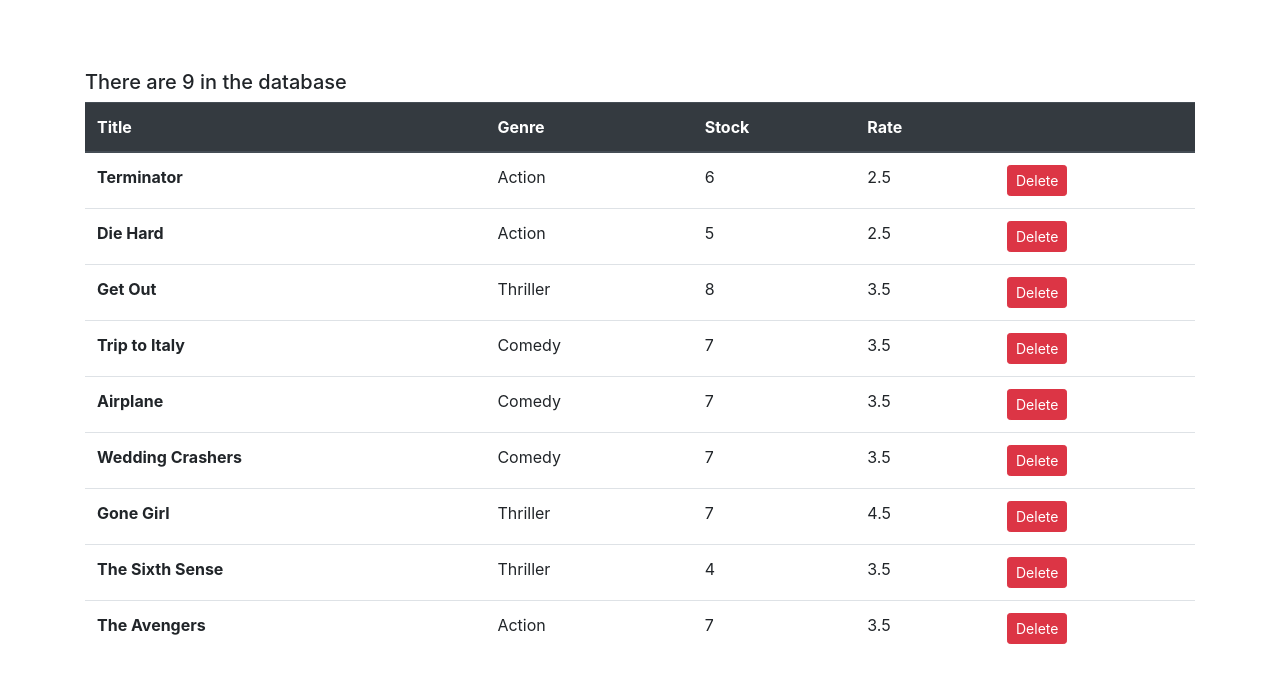
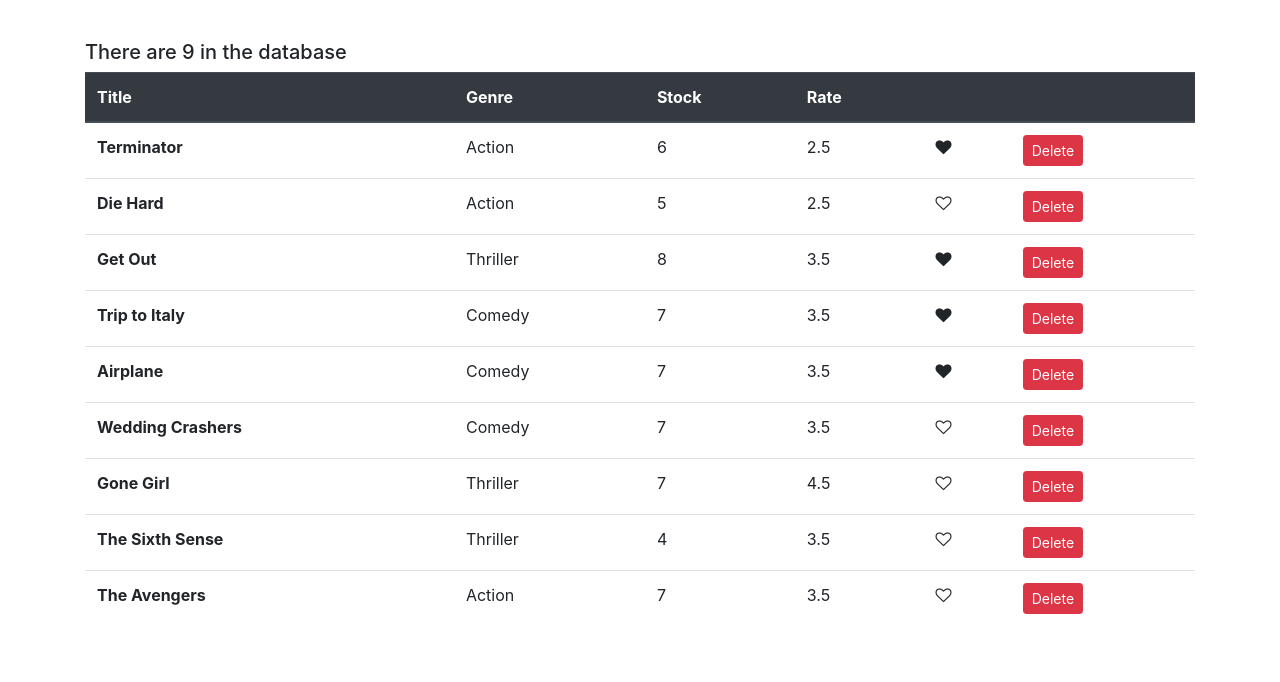
Before and after one commit to gowthamBhat/MoviePoint-React, a React (Create React App) app: page / in a window 1280 px wide. Shown: the top 682 px of the page. Built offline with nearby package versions, Linux system fonts and the light colour scheme.

Commit message:
like Emoticon

```diff
--- a/src/Services/css/MovieList.css
+++ /dev/null
@@ -1,3 +0,0 @@
-.container{
-    margin-top: 70px;
-}
--- a/src/Services/fakeMovieService.js
+++ b/src/Services/fakeMovieService.js
@@ -15,56 +15,64 @@
         title: "Die Hard",
         genre: { _id: "5b21ca3eeb7f6fbccd471818", name: "Action" },
         numberInStock: 5,
-        dailyRentalRate: 2.5
+        dailyRentalRate: 2.5,
+        liked: false
     },
     {
         _id: "5b21ca3eeb7f6fbccd471817",
         title: "Get Out",
         genre: { _id: "5b21ca3eeb7f6fbccd471820", name: "Thriller" },
         numberInStock: 8,
-        dailyRentalRate: 3.5
+        dailyRentalRate: 3.5,
+        liked: true
     },
     {
         _id: "5b21ca3eeb7f6fbccd471819",
         title: "Trip to Italy",
         genre: { _id: "5b21ca3eeb7f6fbccd471814", name: "Comedy" },
         numberInStock: 7,
-        dailyRentalRate: 3.5
+        dailyRentalRate: 3.5,
+        liked: true
     },
     {
         _id: "5b21ca3eeb7f6fbccd47181a",
         title: "Airplane",
         genre: { _id: "5b21ca3eeb7f6fbccd471814", name: "Comedy" },
         numberInStock: 7,
-        dailyRentalRate: 3.5
+        dailyRentalRate: 3.5,
+        liked: true
     },
     {
         _id: "5b21ca3eeb7f6fbccd47181b",
         title: "Wedding Crashers",
         genre: { _id: "5b21ca3eeb7f6fbccd471814", name: "Comedy" },
         numberInStock: 7,
-        dailyRentalRate: 3.5
+        dailyRentalRate: 3.5,
+        liked: false
     },
     {
         _id: "5b21ca3eeb7f6fbccd47181e",
         title: "Gone Girl",
         genre: { _id: "5b21ca3eeb7f6fbccd471820", name: "Thriller" },
         numberInStock: 7,
-        dailyRentalRate: 4.5
+        dailyRentalRate: 4.5,
+        liked: false
     },
     {
         _id: "5b21ca3eeb7f6fbccd47181f",
         title: "The Sixth Sense",
         genre: { _id: "5b21ca3eeb7f6fbccd471820", name: "Thriller" },
         numberInStock: 4,
-        dailyRentalRate: 3.5
+        dailyRentalRate: 3.5,
+        liked: false
     },
     {
         _id: "5b21ca3eeb7f6fbccd471821",
         title: "The Avengers",
         genre: { _id: "5b21ca3eeb7f6fbccd471818", name: "Action" },
         numberInStock: 7,
-        dailyRentalRate: 3.5
+        dailyRentalRate: 3.5,
+        liked: false
     }
 ];
 
--- /dev/null
+++ b/src/common/Like.jsx
@@ -0,0 +1,18 @@
+import React, { Component } from 'react'
+
+class Like extends Component {
+
+    render() {
+        const { liked, toggleLiked } = this.props
+        var heart = "fa fa-heart"
+        if (!liked.liked)
+            heart += "-o"
+
+        return (
+            <div>
+                <i className={heart} aria-hidden="true" onClick={toggleLiked}></i>
+            </div>
+        )
+    }
+}
+export default Like
--- a/src/components/MovieList.jsx
+++ b/src/components/MovieList.jsx
@@ -1,20 +1,29 @@
 import React, { Component } from 'react'
-import { getMovies } from '../Services/fakeMovieService'
-import '../Services/css/MovieList.css'
+import { getMovies } from '../Services/fakeMovieService'  //importing all the movies from the fake movie list
+import Like from "../common/Like";
 
 class MovieList extends Component {
     constructor(props) {
         super(props)
 
-        let movie = getMovies();
-        movie = [...movie];
+        // let movie = getMovies();
+
         this.state = {
-            movie: movie
+            movie: getMovies()
         }
     }
     deleteHandler = (movies) => {
-        const movie = this.state.movie.filter((x) => x._id !== movies._id)
+        const movie = this.state.movie.filter((x) => x._id !== movies._id) //filtering the movie except the one that clicked delete button
         this.setState({ movie: movie });
+    }
+    toggleLiked = (likedMovie) => {
+        let movie = this.state.movie.map((stateMovie) => {
+            if (stateMovie === likedMovie)
+                stateMovie.liked = !stateMovie.liked
+
+            return stateMovie
+        })
+        this.setState({ movie })
     }
 
     render() {
@@ -33,6 +42,7 @@
                             <th scope="col">Stock</th>
                             <th scope="col">Rate</th>
                             <th scope="col"></th>
+                            <th scope="col"></th>
                         </tr>
                     </thead>
                     <tbody>
@@ -42,6 +52,8 @@
                                 <td>{movie.genre.name}</td>
                                 <td>{movie.numberInStock}</td>
                                 <td>{movie.dailyRentalRate}</td>
+                                <td><Like toggleLiked={() => this.toggleLiked(movie)} liked={movie} /></td>
+
                                 <td><button onClick={() => this.deleteHandler(movie)} className="btn btn-danger btn-sm">Delete</button> </td>
                             </tr>
                         })}
@@ -51,6 +63,7 @@
                 </table>
             </React.Fragment>
         )
-    }
+    }//  this.toggleLiked(movie) alli movie reference na pass madbodu
+    /*showing the movie with map method, movie state should be a array to map over it */
 }
 export default MovieList
--- a/src/index.css
+++ b/src/index.css
@@ -1,5 +1,6 @@
 body {
   margin: 0;
+  padding: 40px 0 0 0;
   font-family: -apple-system, BlinkMacSystemFont, 'Segoe UI', 'Roboto', 'Oxygen',
     'Ubuntu', 'Cantarell', 'Fira Sans', 'Droid Sans', 'Helvetica Neue',
     sans-serif;
--- a/src/index.js
+++ b/src/index.js
@@ -5,7 +5,7 @@
 import reportWebVitals from './reportWebVitals';
 import 'bootstrap/dist/css/bootstrap.css'
 import 'font-awesome/css/font-awesome.css'
-import './Services/css/MovieList.css'
+
 
 ReactDOM.render(
   <React.StrictMode>
```
Also changed, not shown: 2 other files (tests, documents, lock files or other folders).
